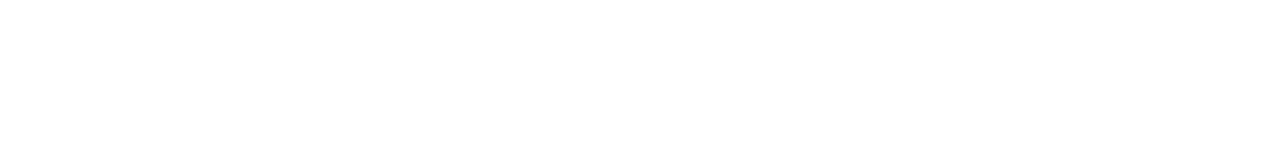
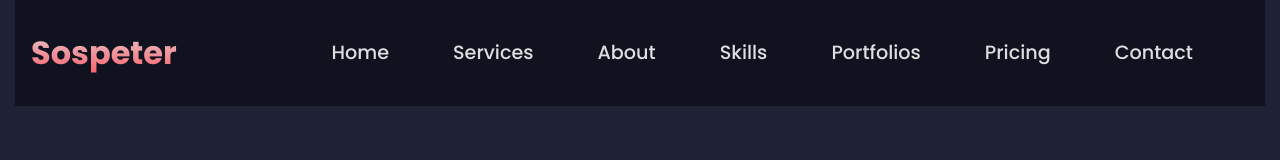
Before and after one commit to FredsTechVerse/sospeter, a website: page index.html in a window 1280 px wide. Drawn offline with nearby package versions, Linux system fonts and the light colour scheme.

Commit message:
navbar complete

```diff
--- a/index.html
+++ b/index.html
@@ -4,6 +4,11 @@
 <meta charset="UTF-8">
 <title>Sospeter Gitonga</title>
 <meta name="viewport" content="width=device-width, initial-scale=1, shrink-to-fit=no">
+<!--Fonts-->
+
+<link rel="preconnect" href="https://fonts.googleapis.com">
+<link rel="preconnect" href="https://fonts.gstatic.com" crossorigin>
+<link href="https://fonts.googleapis.com/css2?family=Poppins:wght@200;300;400;500;700;800&display=swap" rel="stylesheet">
 <!--AOS-->
 <link href="https://unpkg.com/aos@2.3.1/dist/aos.css" rel="stylesheet">
 <!--Bootstrap 4-->
@@ -13,13 +18,48 @@
 </head>
 
 <body>
+  <div class="container-fluid">
+    <!--Navigation bar-->
+    <div id="navigation ">
+    <nav  class="navbar navbar-expand-lg navbar-dark navbar-fluid pt-md-4 pb-md-4">
+      <a class="navbar-brand " id="brand" href="#">Sospeter</a>
+      <button class="navbar-toggler toggler" type="button" data-toggle="collapse" data-target="#navbarTogglerDemo02" aria-controls="navbarTogglerDemo02" aria-expanded="false" aria-label="Toggle navigation">
+        <span class="navbar-toggler-icon"></spa`n>
+      </button>
+
+      <div class="collapse navbar-collapse" id="navbarTogglerDemo02">
+        <ul class="navbar-nav  mt-2 mt-lg-0 ml-auto">
+          <li class="nav-item  mr-md-5">
+            <a class="nav-link a" href="#">Home </a>
+          </li>
+          <li class="nav-item mr-md-5">
+            <a class="nav-link a" href="#">Services </a>
+          </li>
+          <li class="nav-item mr-md-5">
+            <a class="nav-link a" href="#">About </a>
+          </li>
+          <li class="nav-item mr-md-5">
+            <a class="nav-link a" href="#">Skills </a>
+          </li>
+          <li class="nav-item mr-md-5">
+            <a class="nav-link a" href="#">Portfolios </a>
+          </li>
+          <li class="nav-item mr-md-5 ">
+            <a class="nav-link a" href="#">Pricing </a>
+          </li>
+          <li class="nav-item mr-md-5 ">
+            <a class="nav-link a" href="#">Contact </a>
+          </li>
+
+      </div>
+    </nav>
+  </div>
+
+  </div>
 
 
 
-       <!--Bootstrap fallback-->
-   <div id="bootstrapCssTest" class="hidden"></div>
     <!--AOS Js-->
-
     <script src="https://unpkg.com/aos@2.3.1/dist/aos.js"></script>
     <script>
         AOS.init();
--- a/index.sass
+++ /dev/null
@@ -1,3 +0,0 @@
-body,html{
-    background-color:
-}
--- /dev/null
+++ b/index.scss
@@ -0,0 +1,52 @@
+//variables
+$dark:#1f2235;
+$light:#dfdfdf;
+$rose:#ff4a57;
+//layout
+body{
+    background-color: $dark;
+    margin: 0;
+    font-family: 'Poppins', sans-serif;
+}
+body{
+    margin:0;
+}
+//navigation bar
+#navigation{
+    height: 20vh;
+    background-color: #10121f;
+
+
+
+}
+.navbar{
+    background-color: #10121f;
+    #brand{
+        font-family: 'Poppins', sans-serif;
+
+       font-weight: 700;
+        font-size: 200%;
+        background: -webkit-linear-gradient($light, $rose);
+        background-clip: border-box;
+        -webkit-background-clip: text;
+        -webkit-text-fill-color: transparent;
+
+
+    }
+    .a{
+        color:$light !important;
+        font-weight: 500;
+        font-size:120%;
+
+
+    }
+    .a:hover{
+        color:$rose !important;
+
+
+
+    }
+    .toggler{
+        color:$light;
+    }
+}
```
Also changed, not shown: pase.html (added, +6 -0 lines), index.css, sass/about.sass (deleted), sass/contact.sass (deleted), sass/experience.sass (deleted), sass/portfolios.sass (deleted), sass/pricing.sass (deleted), sass/services.sass (deleted), sass/skills.sass (deleted), sass/testmonials.sass (deleted), 1 other file.
